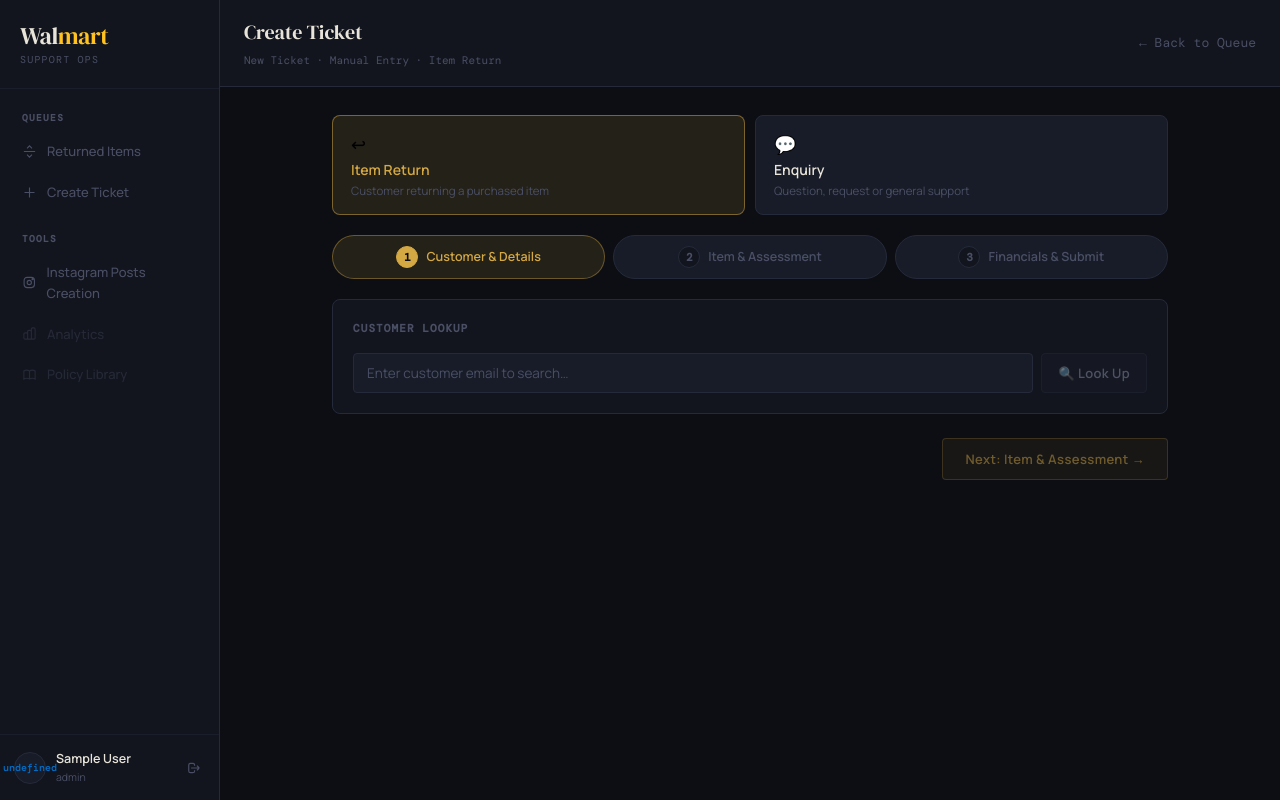
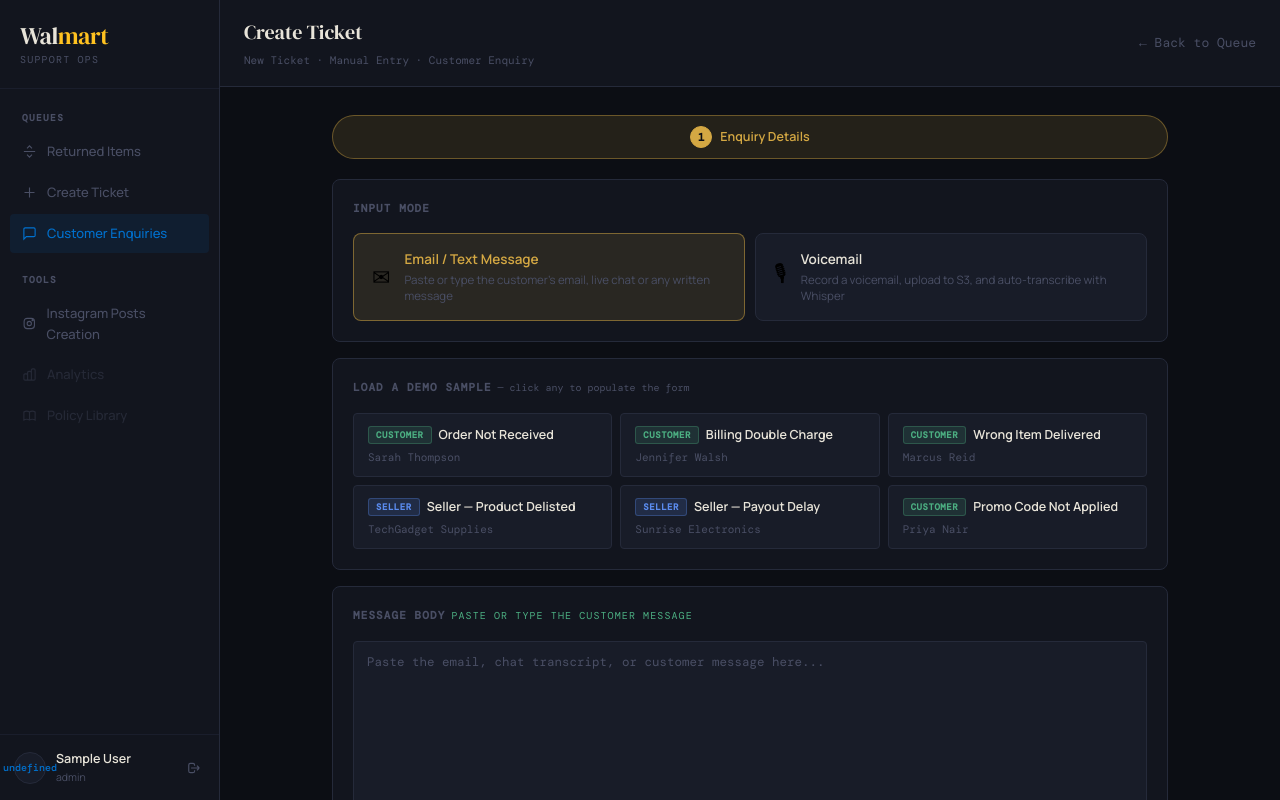
Before and after one commit to Abhinow1997/agentic-customersupportflow, a SvelteKit app: page /dashboard/enquiries in a window 1280 px wide. Built offline with nearby package versions, Linux system fonts and the light colour scheme; sample sign-in values are in the browser's storage; a web font is replaced by a local one.

Commit message:
feat: add customer enquiries section and update ticket creation flow

```diff
--- a/src/routes/dashboard/+layout.svelte
+++ b/src/routes/dashboard/+layout.svelte
@@ -17,6 +17,7 @@
   $: path = $page.url.pathname;
   $: isReturns   = path === '/dashboard' || path === '/dashboard/';
   $: isCreate    = path.startsWith('/dashboard/create');
+  $: isEnquiries = path.startsWith('/dashboard/enquiries');
   $: isInstagramPosts = path.startsWith('/dashboard/instagram-posts');
   $: isAnalytics = false;
   $: isPolicy    = false;
@@ -47,6 +48,13 @@
           <path d="M12 4v16m8-8H4"/>
         </svg>
         Create Ticket
+      </a>
+
+      <a href="/dashboard/enquiries" class="nav-item" class:active={isEnquiries}>
+        <svg width="15" height="15" fill="none" stroke="currentColor" stroke-width="1.8" viewBox="0 0 24 24">
+          <path d="M21 15a2 2 0 01-2 2H7l-4 4V5a2 2 0 012-2h14a2 2 0 012 2z"/>
+        </svg>
+        Customer Enquiries
       </a>
 
       <div class="nav-section-label" style="margin-top:12px">Tools</div>
--- /dev/null
+++ b/src/routes/dashboard/create/return/+page.js
@@ -0,0 +1,5 @@
+import { redirect } from '@sveltejs/kit';
+
+export function load() {
+  throw redirect(307, '/dashboard/create');
+}
--- a/src/routes/dashboard/enquiries/+page.svelte
+++ b/src/routes/dashboard/enquiries/+page.svelte
@@ -5,7 +5,7 @@
   const FASTAPI = 'http://localhost:8000';
 
   // ── Ticket type ──────────────────────────────────────────────────────────
-  let ticketType = 'return'; // 'return' | 'enquiry'
+  let ticketType = 'enquiry';
 
   // ── Step / submit state ──────────────────────────────────────────────────
   let step = 1;
@@ -288,13 +288,7 @@
   ];
 
   // ── Step labels ───────────────────────────────────────────────────────────
-  $: stepLabels = ticketType === 'enquiry'
-    ? [{ n: 1, label: 'Enquiry Details' }]
-    : [
-        { n: 1, label: 'Customer & Details' },
-        { n: 2, label: 'Item & Assessment' },
-        { n: 3, label: 'Financials & Submit' },
-      ];
+  $: stepLabels = [{ n: 1, label: 'Enquiry Details' }];
 
   // ── Derived ───────────────────────────────────────────────────────────────
   $: reasonText = returnReasonText;  // alias used in review + payload
@@ -316,14 +310,9 @@
     ? (parseFloat(itemDetails.price) * returnQty * 0.4 * (1 + packagingFactor)).toFixed(2)
     : null;
 
-  $: step1Valid = ticketType === 'enquiry'
-    ? (enquiryRawMessage.trim())
-    : (lookupStatus !== '' && custName.trim() && complaintDesc.trim());
-  $: step2Valid = itemLookupStatus === 'found' && returnReasonText.trim() && packagingCondition;
-  // returnAmt is auto-populated so step 3 is always valid for returns once item exists
-  $: step3Valid = ticketType === 'return'
-    ? (!!itemDetails && returnAmt !== '')
-    : true;
+  $: step1Valid = enquiryRawMessage.trim();
+  $: step2Valid = true;
+  $: step3Valid = true;
 
   // ── No onMount data fetch needed for reasons ────────────────────────────────
 
@@ -446,34 +435,18 @@
   async function handleSubmit() {
     submitting = true; submitError = '';
     const payload = {
-      ticketType,
+      ticketType: 'enquiry',
       customer: { name: custName.trim(), email: custEmail.trim() || lookupEmail.trim(), tier: custTier, sk: custSk },
       channel, priority,
       complaintDesc: complaintDesc.trim(),   // original customer complaint notes
       packagingCondition,
       packagingFactor,
-      ...(ticketType === 'return' ? {
-        item: {
-          sk:        itemDetails?.sk,
-          rn:        itemDetails?.rn,
-          name:      itemDetails?.name,
-          category:  itemDetails?.category,
-          class:     itemDetails?.cls,
-          brand:     itemDetails?.brand,
-          price:     itemDetails?.price,
-          returnQty,
-        },
-        reasonDesc: returnReasonText.trim() || complaintDesc.trim(),
-        returnAmt:  parseFloat(returnAmt) || 0,
-        netLoss:    parseFloat(netLoss)   || 0,
-      } : {
       enquiryCategory,
       enquiryInputMode,
       enquiryRawMessage:  enquiryRawMessage.trim(),
       enquirySenderName:  enquirySenderName.trim(),
       enquirySenderType,
       returnAmt: 0, netLoss: 0,
-      }),
     };
     try {
       const res  = await fetch(`${FASTAPI}/api/tickets/create`, {
@@ -498,7 +471,7 @@
     enquirySubject = ''; enquiryCategory = ''; enquiryInputMode = 'email';
     enquiryRawMessage = ''; enquirySenderName = ''; enquirySenderEmail = ''; enquirySenderType = 'customer';
     returnAmt = ''; netLoss = ''; returnAmtEdited = false; netLossEdited = false;
-    priority = 'medium'; ticketType = 'return';
+    priority = 'medium'; ticketType = 'enquiry';
   }
 
   // ── Helpers ───────────────────────────────────────────────────────────────
@@ -509,7 +482,7 @@
   <header class="topbar">
     <div class="topbar-left">
       <h2>Create Ticket</h2>
-      <div class="breadcrumb">New Ticket · Manual Entry · {ticketType === 'return' ? 'Item Return' : 'Customer Enquiry'}</div>
+      <div class="breadcrumb">New Ticket · Manual Entry · Customer Enquiry</div>
     </div>
     <div class="topbar-right">
       <a href="/dashboard" class="back-link">← Back to Queue</a>
@@ -524,8 +497,8 @@
         <h3>Ticket Created Successfully</h3>
         <div class="success-id">{createdTicketId}</div>
         <p class="success-detail">
-          {ticketType === 'return' ? 'Return ticket' : 'Enquiry ticket'} for <strong>{custName}</strong> has been created.
-          {#if ticketType === 'return'}<br/>Reason: <strong>{reasonText}</strong>{:else}<br/>Subject: <strong>{enquirySubject}</strong>{/if}
+          Enquiry ticket for <strong>{custName}</strong> has been created.
+          <br/>Subject: <strong>{enquirySubject}</strong>
           <br/>Priority: <span class="priority-tag priority-{priority}">{priority}</span>
         </p>
         <div class="success-actions">
@@ -535,20 +508,6 @@
       </div>
 
     {:else}
-
-      <!-- Ticket type toggle -->
-      <div class="type-selector">
-        <button class="type-btn" class:active={ticketType === 'return'} on:click={() => setTicketType('return')}>
-          <span class="type-icon">↩</span>
-          <span class="type-label">Item Return</span>
-          <span class="type-desc">Customer returning a purchased item</span>
-        </button>
-        <button class="type-btn" class:active={ticketType === 'enquiry'} on:click={() => setTicketType('enquiry')}>
-          <span class="type-icon">💬</span>
-          <span class="type-label">Enquiry</span>
-          <span class="type-desc">Question, request or general support</span>
-        </button>
-      </div>
 
       <!-- Step bar -->
       <div class="step-bar">
@@ -605,6 +564,23 @@
                 {/each}
               </div>
             </div>
+
+            {#if enquiryInputMode === 'email'}
+              <div class="form-section">
+                <div class="section-title-row">
+                  <div class="section-title">Message Body <span class="field-note">paste or type the customer message</span></div>
+                  {#if enquiryRawMessage}
+                    <span class="char-count-badge">{enquiryRawMessage.length} chars</span>
+                  {/if}
+                </div>
+                <textarea
+                  bind:value={enquiryRawMessage}
+                  rows="8"
+                  class="message-body-area"
+                  placeholder="Paste the email, chat transcript, or customer message here..."
+                ></textarea>
+              </div>
+            {/if}
 
             {#if enquiryInputMode === 'voicemail'}
               <!-- ─── VOICEMAIL RECORDER ─── -->
```
Also changed, not shown: src/routes/dashboard/create/+page.svelte (+17 -147 lines). Lines whose indentation alone changed are shown as unchanged.
